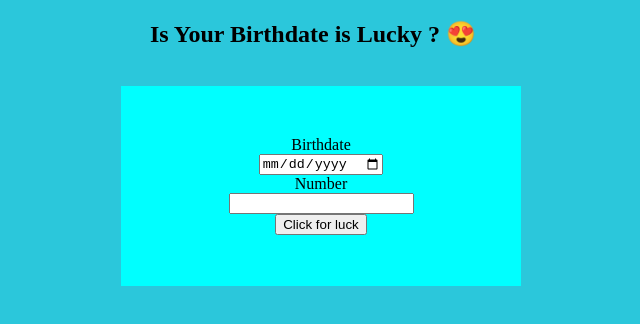
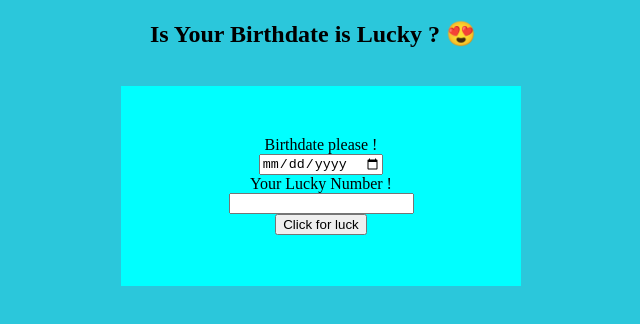
Before and after one commit to hack-sam/IsBirthdateIsLucky.github.io, a plain HTML site: page index.html in a window 1280 px wide. Shown: the whole page, without its empty margins (327-967 px from the left). Drawn offline with Linux system fonts and the light colour scheme.

Commit message:
Update index.html

```diff
--- a/index.html
+++ b/index.html
@@ -11,9 +11,9 @@
 <body>
        <h2>Is Your Birthdate is Lucky ? &#128525</h2> <br>
        <div class="box">
-      <label for="birthdate">Birthdate</label>
+      <label for="birthdate">Birthdate please !</label>
       <input type="date" id="for-birthdate">
-      <label for="birthdate">Number</label>
+      <label for="birthdate">Your Lucky Number !</label>
       <input type="number" id="for-number">
       <button id='btn'>Click for luck</button>
     </div>
```
